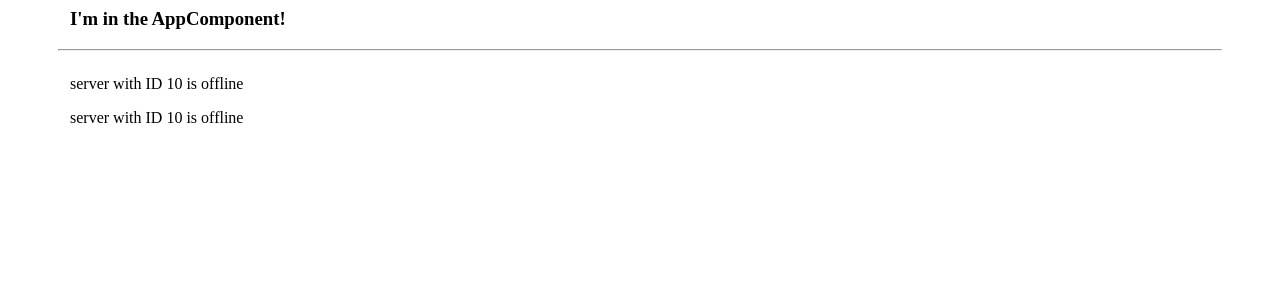
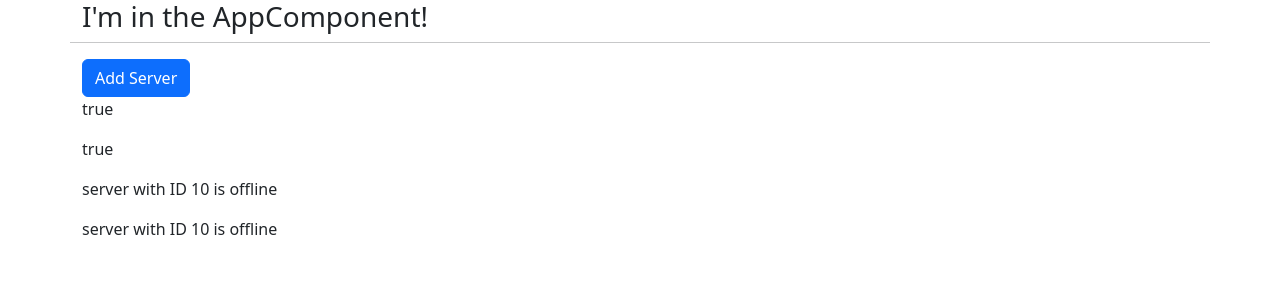
Before and after one commit to ShahiryarArif/Angular-Course-Max, an Angular app in the folder my-first-app/: page / in a window 1280 px wide. Shown: the top 300 px of the page. Built offline with nearby package versions, Linux system fonts and the light colour scheme.

Commit message:
27. Property binding

```diff
--- a/my-first-app/angular.json
+++ b/my-first-app/angular.json
@@ -20,7 +20,7 @@
             "tsConfig": "tsconfig.app.json",
             "assets": ["src/favicon.ico", "src/assets"],
             "styles": [
-              "node_modules/bootstrap/dist/css/bootstrap-grid.min.css",
+              "node_modules/bootstrap/dist/css/bootstrap.css",
               "src/styles.css"
             ],
             "scripts": []
--- a/my-first-app/src/app/servers/servers.component.html
+++ b/my-first-app/src/app/servers/servers.component.html
@@ -1,2 +1,7 @@
+<button class="btn btn-primary" [disabled]="!allowNewServer">Add Server</button>
+<!-- String interpolation -->
+<p>{{ allowNewServer }}</p>
+<!-- Property binding Solution -->
+<p [innerText]="allowNewServer"></p>
 <app-server></app-server>
 <app-server></app-server>
--- a/my-first-app/src/app/servers/servers.component.ts
+++ b/my-first-app/src/app/servers/servers.component.ts
@@ -3,8 +3,14 @@ import { Component } from '@angular/core';
 @Component({
   selector: 'app-servers',
   templateUrl: './servers.component.html',
-  styleUrls: ['./servers.component.css']
+  styleUrls: ['./servers.component.css'],
 })
 export class ServersComponent {
+  allowNewServer = false;
 
+  constructor() {
+    setTimeout(() => {
+      this.allowNewServer = true;
+    }, 2000);
+  }
 }
```
